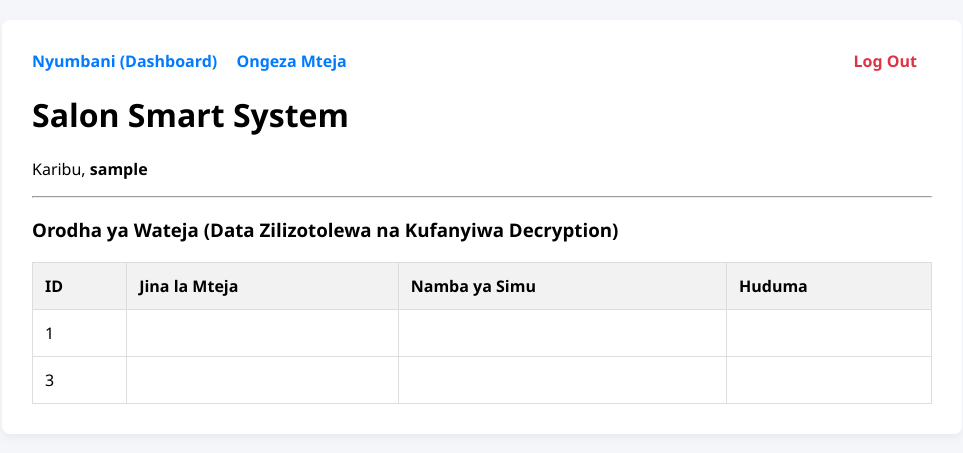
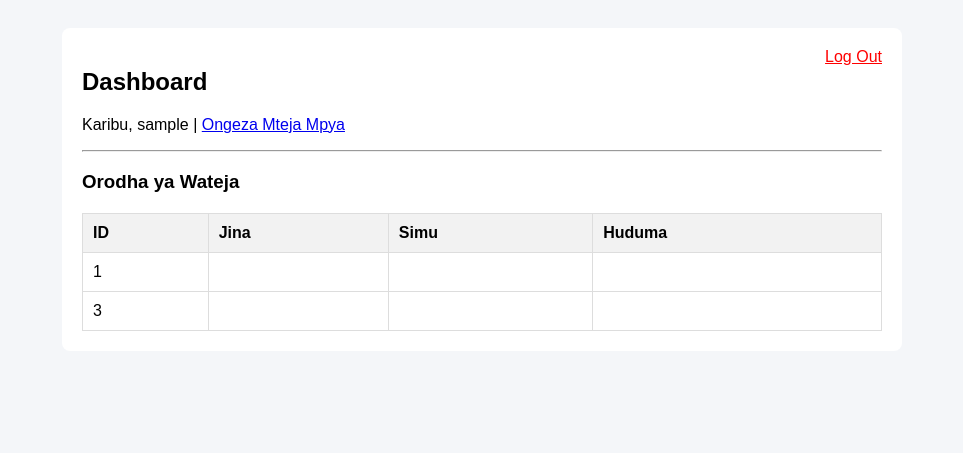
Before and after one commit to Godfrey-Vicent-Said/Robby_salon_system, a PHP site: page / in a window 1280 px wide. Shown: the top 453 px of the page, without its empty margins (158-1121 px from the left). Run offline with PHP 8.4, Linux system fonts and the light colour scheme; the visitor is signed in with stand-in values (Sample User, id 1); data comes from the database, SQL or seed files in the repository; data that the repository does not hold is empty.

Commit message:
Refactor index.php layout and styling

```diff
--- a/index.php
+++ b/index.php
@@ -1,4 +1,6 @@
 <?php
+error_reporting(0);
+ini_set('display_errors', 0);
 require_once 'config.php';
 require_once 'classes.php';
 
@@ -14,45 +16,24 @@ $customers = $customerObj->getAllCustomers();
 <html lang="en">
 <head>
     <meta charset="UTF-8">
-    <meta name="viewport" content="width=device-width, initial-scale=1.0">
-    <title>Salon Smart System - Home</title>
+    <title>Dashboard - Salon Smart System</title>
     <style>
-        body { font-family: 'Segoe UI', sans-serif; background: #f4f6f9; margin: 0; padding: 20px; }
-        .container { max-width: 900px; margin: 0 auto; background: white; padding: 30px; border-radius: 8px; box-shadow: 0 4px 10px rgba(0,0,0,0.05); }
-        .nav { margin-bottom: 20px; }
-        .nav a { margin-right: 15px; text-decoration: none; color: #007bff; font-weight: bold; }
-        .logout { float: right; color: #dc3545 !important; }
+        body { font-family: sans-serif; background: #f4f6f9; padding: 20px; }
+        .container { max-width: 800px; margin: 0 auto; background: white; padding: 20px; border-radius: 8px; }
         table { width: 100%; border-collapse: collapse; margin-top: 20px; }
-        th, td { border: 1px solid #ddd; padding: 12px; text-align: left; }
-        th { background-color: #f2f2f2; }
+        th, td { border: 1px solid #ddd; padding: 10px; text-align: left; }
+        th { background: #f2f2f2; }
     </style>
 </head>
 <body>
 <div class="container">
-    <div class="nav">
-        <a href="index.php">Nyumbani (Dashboard)</a>
-        <a href="add_customer.php">Ongeza Mteja</a>
-        <a href="logout.php" class="logout">Log Out</a>
-    </div>
-
-    <h1>Salon Smart System</h1>
-    <p>Karibu, <strong><?php echo htmlspecialchars($_SESSION['user']); ?></strong></p>
+    <div style="float: right;"><a href="logout.php" style="color: red;">Log Out</a></div>
+    <h2>Dashboard</h2>
+    <p>Karibu, <?php echo htmlspecialchars($_SESSION['user']); ?> | <a href="add_customer.php">Ongeza Mteja Mpya</a></p>
     <hr>
-
-    <h3>Orodha ya Wateja (Data Zilizotolewa na Kufanyiwa Decryption)</h3>
+    <h3>Orodha ya Wateja</h3>
     <table>
-        <thead>
-            <tr>
-                <th>ID</th>
-                <th>Jina la Mteja</th>
-                <th>Namba ya Simu</th>
-                <th>Huduma</th>
-            </tr>
-        </thead>
-        <tbody>
-            <?php if (empty($customers)): ?>
-                <tr><td colspan="4" style="text-align:center;">Hakuna wateja waliorekodiwa bado.</td></tr>
-            <?php else: ?>
+        <tr><th>ID</th><th>Jina</th><th>Simu</th><th>Huduma</th></tr>
         <?php foreach ($customers as $c): ?>
         <tr>
             <td><?php echo htmlspecialchars($c['id']); ?></td>
@@ -61,8 +42,6 @@ $customers = $customerObj->getAllCustomers();
             <td><?php echo htmlspecialchars($c['service']); ?></td>
         </tr>
         <?php endforeach; ?>
-            <?php endif; ?>
-        </tbody>
     </table>
 </div>
 </body>
```
Lines whose indentation alone changed are shown as unchanged.
